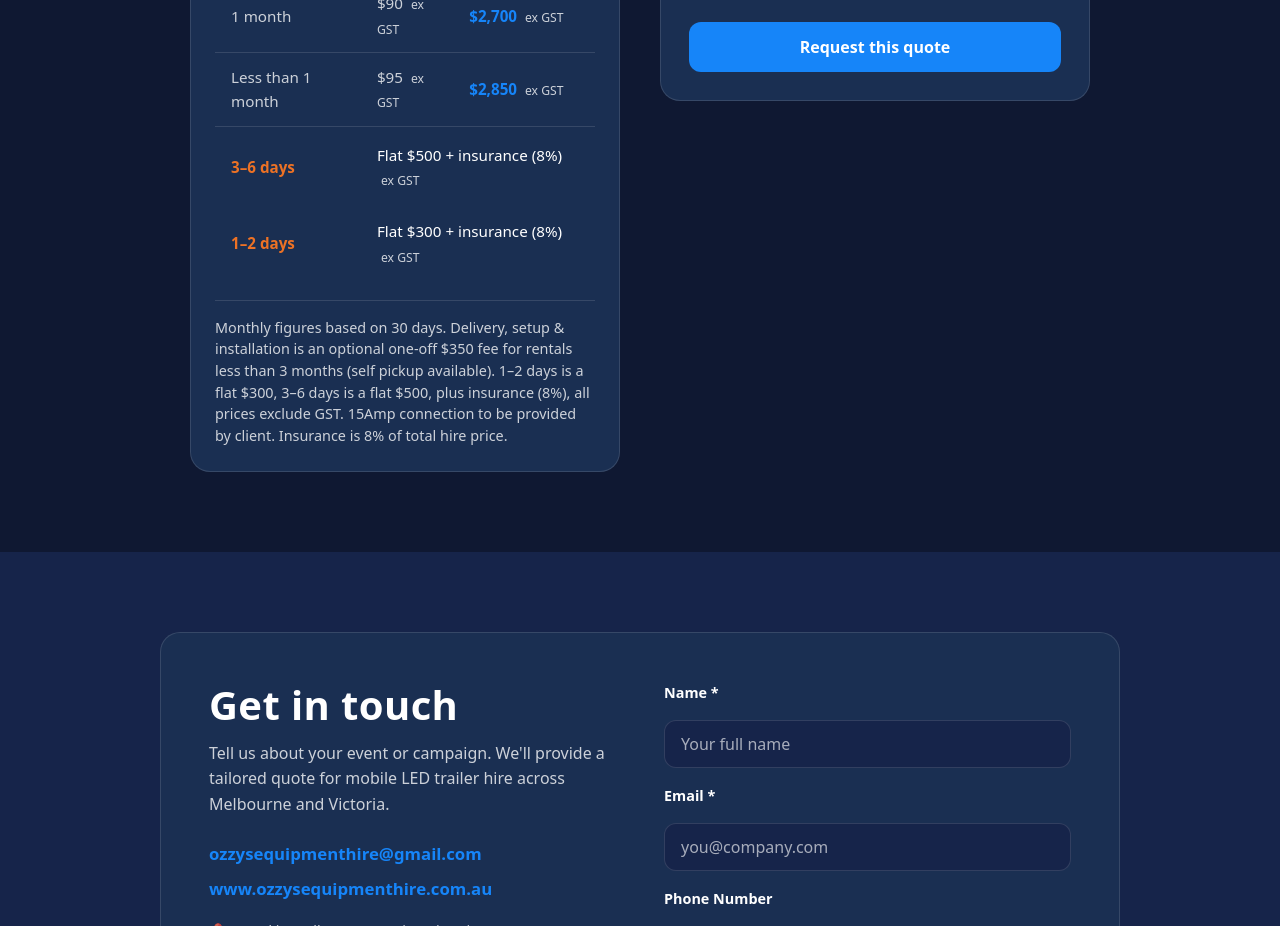
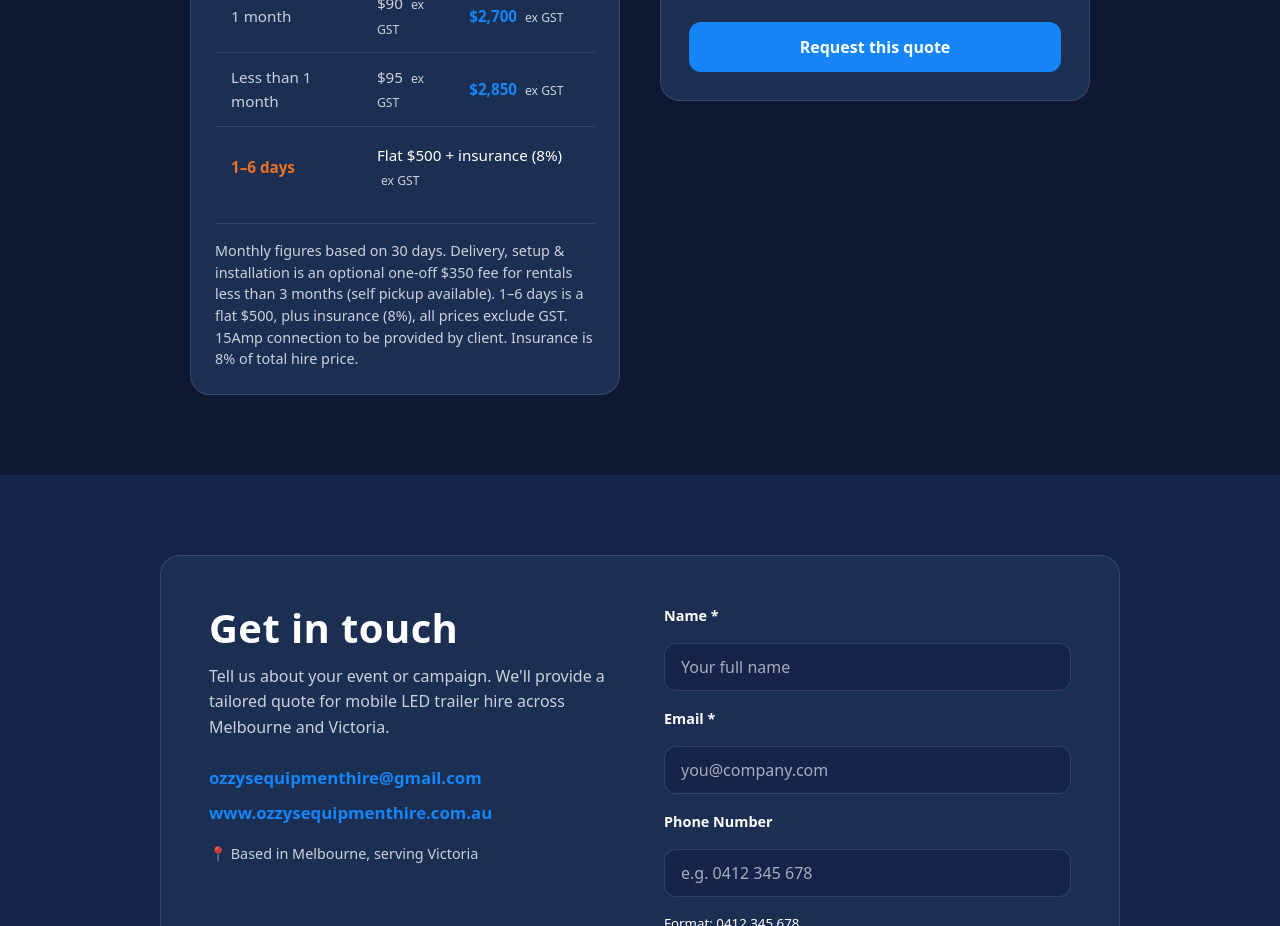
Before and after one commit to Praneeth6666/ozzys_equipment_hire, a React (Vite) app: page / in a window 1280 px wide. Shown: the part 2800-3726 px from the top of the page. Built offline with nearby package versions, Linux system fonts and the light colour scheme; no server answers.

Commit message:
price changes

```diff
--- a/src/components/Pricing.jsx
+++ b/src/components/Pricing.jsx
@@ -14,8 +14,7 @@ const RATES = [
 const INSURANCE_PERCENT = 8;
 const DELIVERY_SETUP_FEE = 350;
 const CONTRACTS_LESS_THAN_3_MONTHS = ['1month', 'less'];
-const LESS_THAN_3_DAYS_FLAT_HIRE = 300;
-const THREE_TO_SIX_DAYS_FLAT_HIRE = 500;
+const LESS_THAN_A_WEEK_FLAT_HIRE = 500;
 const QUOTE_STORAGE_KEY = 'ozzys_quote_request';
 
 export default function Pricing() {
@@ -30,9 +29,9 @@ export default function Pricing() {
     // Determine which flat hire applies
     let useFlatHire = false;
     let flatHireAmount = 0;
-    if (contractId === 'less' && days <= 6) {
+    if (contractId === 'less' && days < 7) {
       useFlatHire = true;
-      flatHireAmount = days <= 2 ? LESS_THAN_3_DAYS_FLAT_HIRE : THREE_TO_SIX_DAYS_FLAT_HIRE;
+      flatHireAmount = LESS_THAN_A_WEEK_FLAT_HIRE;
     }
 
     const hire = useFlatHire ? flatHireAmount : rate * days;
@@ -102,22 +101,16 @@ export default function Pricing() {
                   </tr>
                 ))}
                 <tr className="pricing-highlight">
-                  <td>3–6 days</td>
+                  <td>1–6 days</td>
                   <td colSpan={2}>
-                    Flat ${THREE_TO_SIX_DAYS_FLAT_HIRE} + insurance (8%) <span className="pricing-table-note">ex GST</span>
-                  </td>
-                </tr>
-                <tr className="pricing-highlight">
-                  <td>1–2 days</td>
-                  <td colSpan={2}>
-                    Flat ${LESS_THAN_3_DAYS_FLAT_HIRE} + insurance (8%) <span className="pricing-table-note">ex GST</span>
+                    Flat ${LESS_THAN_A_WEEK_FLAT_HIRE} + insurance (8%) <span className="pricing-table-note">ex GST</span>
                   </td>
                 </tr>
               </tbody>
             </table>
             <p className="pricing-notes">
               Monthly figures based on 30 days. Delivery, setup &amp; installation is an optional one-off $350 fee for rentals less than 3 months (self pickup available).
-              1–2 days is a flat ${LESS_THAN_3_DAYS_FLAT_HIRE}, 3–6 days is a flat ${THREE_TO_SIX_DAYS_FLAT_HIRE}, plus insurance (8%), all prices exclude GST. 15Amp connection to be provided by client. Insurance is 8% of total hire price.
+              1–6 days is a flat ${LESS_THAN_A_WEEK_FLAT_HIRE}, plus insurance (8%), all prices exclude GST. 15Amp connection to be provided by client. Insurance is 8% of total hire price.
             </p>
           </div>
 
```
